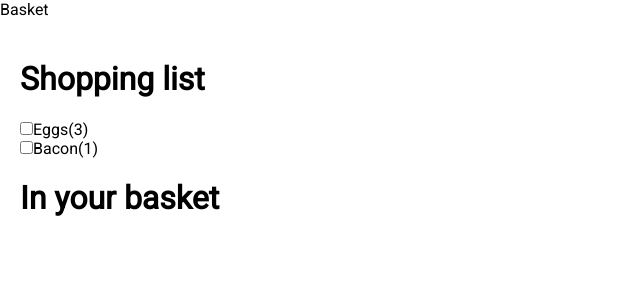
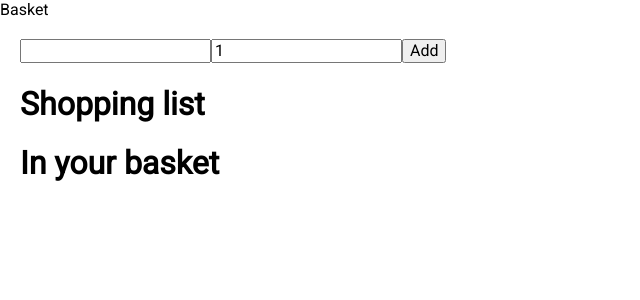
Before and after one commit to mturco/basket, a React (Create React App) app: page / in a window 1280 px wide. Shown: the top 300 px of the page, without its empty margins (0-640 px from the left). Built offline with nearby package versions, Linux system fonts and the light colour scheme.

Commit message:
feat: add ability to add new items

```diff
--- a/src/App.js
+++ b/src/App.js
@@ -1,5 +1,6 @@
 import React, { Component } from 'react';
 import AppHeader from './components/AppHeader';
+import AddGroceryItem from './components/AddGroceryItem';
 import GroceryList from './components/GroceryList';
 import GroceryItemModel from './models/GroceryItemModel';
 import './App.css';
@@ -8,13 +9,11 @@ export default class App extends Component {
   constructor(props) {
     super(props);
     this.state = {
-      items: [
-        new GroceryItemModel('Eggs', 3),
-        new GroceryItemModel('Bacon', 1),
-      ],
+      items: [],
     };
 
     // bind `this` for handlers
+    this.addItem = this.addItem.bind(this);
     this.handleItemChange = this.handleItemChange.bind(this);
   }
 
@@ -23,6 +22,7 @@ export default class App extends Component {
       <div className="App">
         <AppHeader/>
         <div className="App-container">
+          <AddGroceryItem handleSubmit={this.addItem}/>
           <GroceryList
             title="Shopping list"
             list={this.state.items.filter(item => !item.picked)}
@@ -38,6 +38,12 @@ export default class App extends Component {
     );
   }
 
+  addItem(name, qty) {
+    this.setState({
+      items: [...this.state.items, new GroceryItemModel(name, qty)],
+    });
+  }
+
   handleItemChange(pick, id) {
     const items = this.state.items.slice();
     const item = items.find(item => item.id === id);
--- /dev/null
+++ b/src/components/AddGroceryItem.js
@@ -0,0 +1,41 @@
+import React, { Component } from 'react';
+import './AddGroceryItem.css';
+
+const initialState = { name: '', qty: 1 };
+
+export default class AddGroceryItem extends Component {
+  constructor(props) {
+    super(props);
+    this.state = initialState;
+
+    // bind `this` for handlers
+    this.handleChange = this.handleChange.bind(this);
+    this.handleSubmit = this.handleSubmit.bind(this);
+  }
+
+  render() {
+    return (
+      <div className="AddGroceryItem">
+        <form onSubmit={this.handleSubmit}>
+          <input type="text" name="name" className="AddGroceryItem-nameInput" value={this.state.name} onChange={this.handleChange}/>
+          <input type="number" name="qty" className="AddGroceryItem-qtyInput" value={this.state.qty} onChange={this.handleChange}/>
+          <input type="submit" value="Add"/>
+        </form>
+      </div>
+    );
+  }
+
+  handleChange(e) {
+    this.setState({ [e.target.name]: e.target.value });
+  }
+
+  handleSubmit(e) {
+    e.preventDefault();
+    this.props.handleSubmit(this.state.name, this.state.qty);
+    this.reset();
+  }
+
+  reset() {
+    this.setState(initialState);
+  }
+}
```
Also changed, not shown: src/components/AddGroceryItem.css (added), src/components/AddGroceryItem.less (added).
